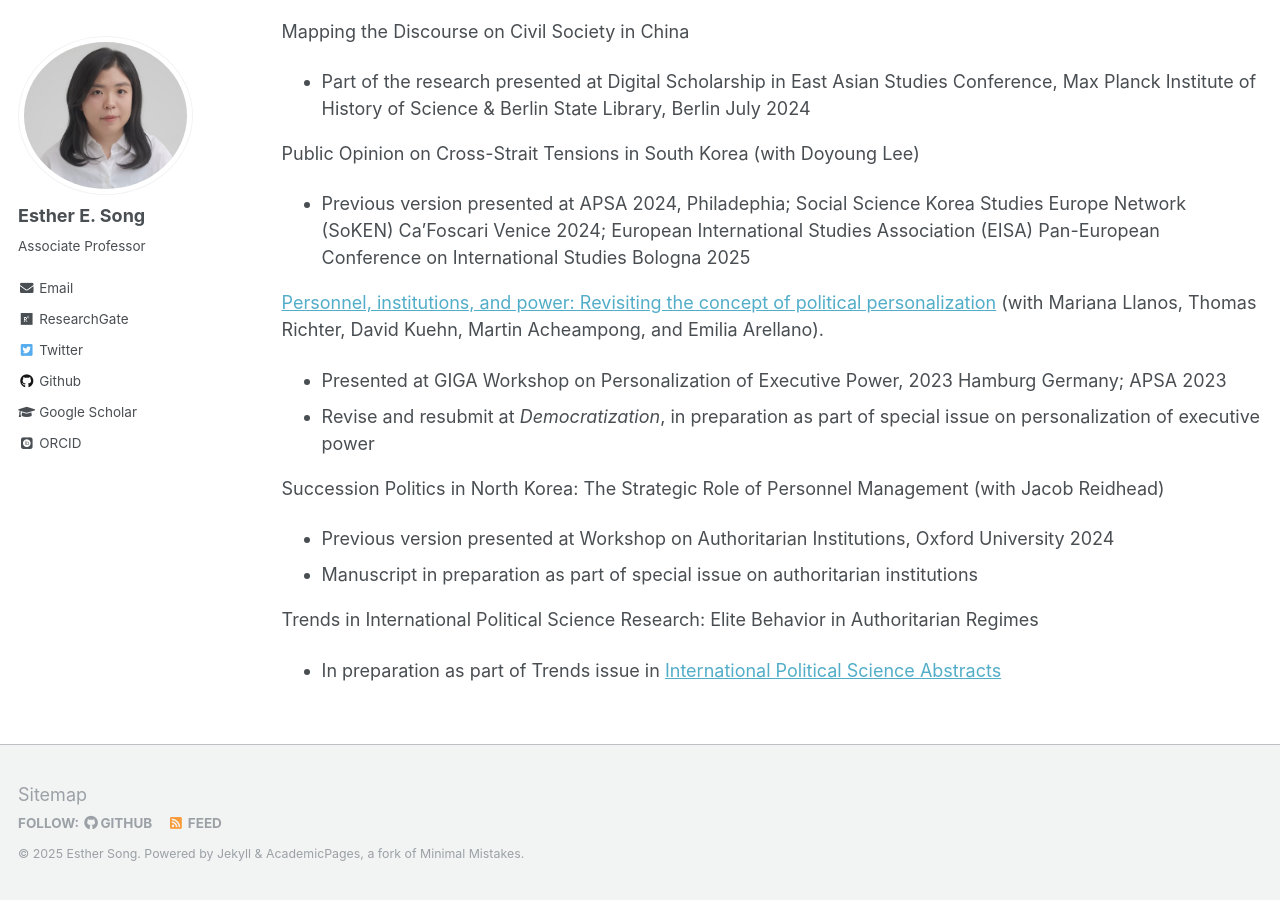
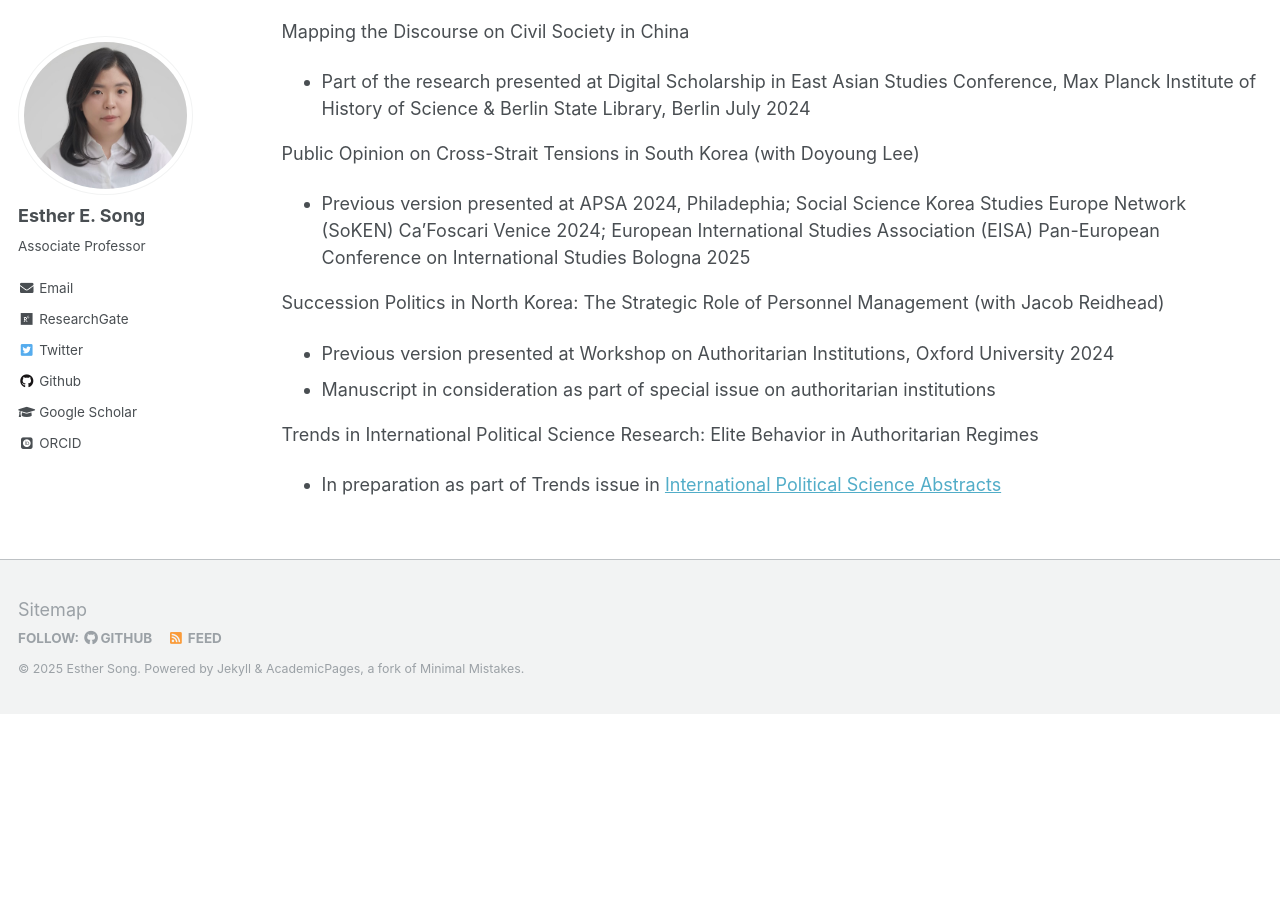
Before and after one commit to ehsong/ehsong.github.io, a Jekyll site: the page built from _pages/research.md, in a window 1280 px wide and 900 px high, scrolled down 3003 px. Built offline with Jekyll 4.4.1, drawn with Linux system fonts in a browser that asks for light colours; some web fonts are replaced; after the commit the page ends 3717 px from its top, so only the background shows below that; some of the changed text lies outside the part shown.

Commit message:
Update research.md

```diff
--- a/_pages/research.md
+++ b/_pages/research.md
@@ -78,13 +78,9 @@ Mapping the Discourse on Civil Society in China
 Public Opinion on Cross-Strait Tensions in South Korea (with Doyoung Lee)
 - Previous version presented at APSA 2024, Philadephia; Social Science Korea Studies Europe Network (SoKEN) Ca'Foscari Venice 2024; European International Studies Association (EISA) Pan-European Conference on International Studies Bologna 2025
 
-[Personnel, institutions, and power: Revisiting the concept of political personalization](https://www.giga-hamburg.de/en/publications/giga-working-papers/personnel-institutions-power-revisiting-concept-of-executive-personalisation) (with Mariana Llanos, Thomas Richter, David Kuehn, Martin Acheampong, and Emilia Arellano).
-- Presented at GIGA Workshop on Personalization of Executive Power, 2023 Hamburg Germany; APSA 2023
-- Revise and resubmit at *Democratization*, in preparation as part of special issue on personalization of executive power
-
 Succession Politics in North Korea: The Strategic Role of Personnel Management (with Jacob Reidhead)
 - Previous version presented at Workshop on Authoritarian Institutions, Oxford University 2024
-- Manuscript in preparation as part of special issue on authoritarian institutions
+- Manuscript in consideration as part of special issue on authoritarian institutions
 
 Trends in International Political Science Research: Elite Behavior in Authoritarian Regimes
 - In preparation as part of Trends issue in [International Political Science Abstracts](https://journals.sagepub.com/home/IAB)
```
Also changed, not shown: other parts of _pages/research.md (+1 -1 lines).
